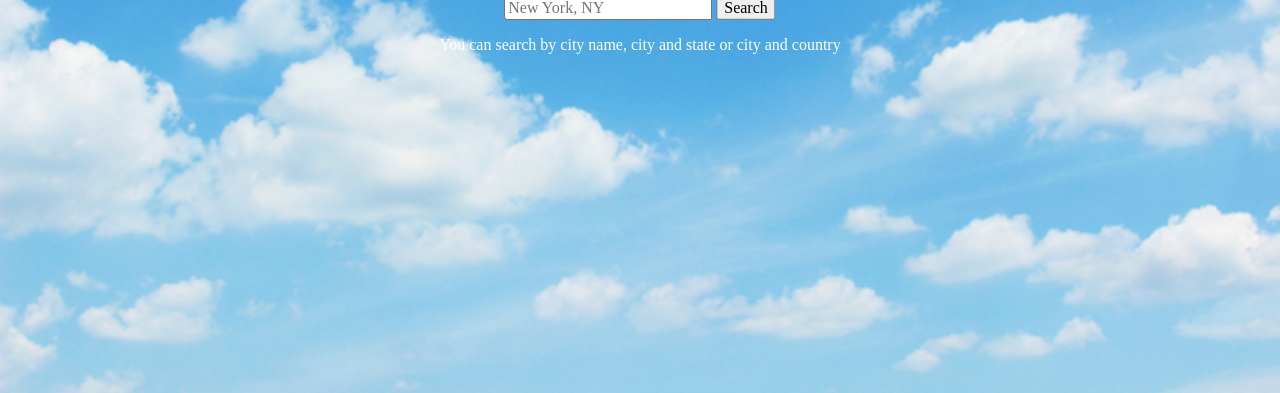
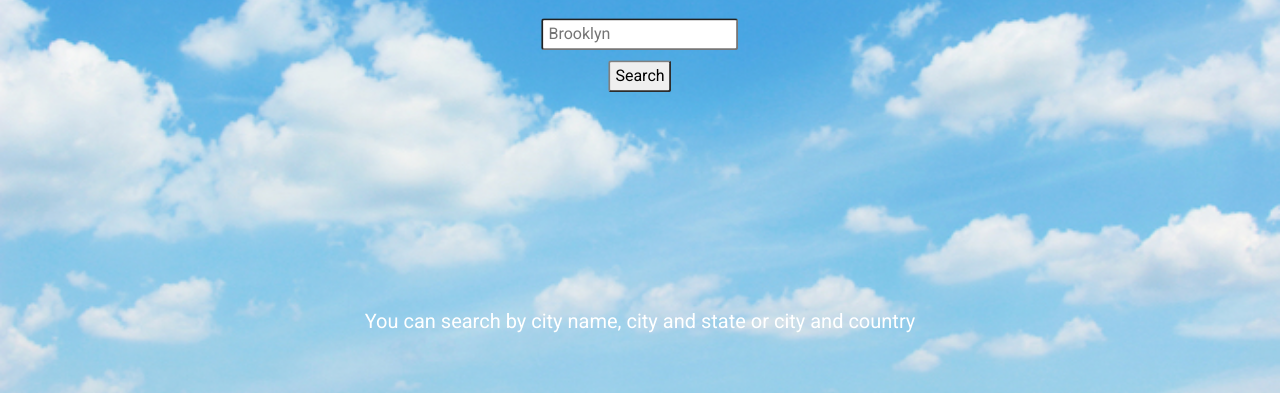
Before and after one commit to Laurawbrooklyn/weather-app-project, a website: page templates/home.html in a window 1280 px wide. Shown: the part 407-800 px from the top of the page. Drawn offline with nearby package versions, Linux system fonts and the light colour scheme.

Commit message:
fixed home page style

```diff
--- a/templates/home.html
+++ b/templates/home.html
@@ -4,20 +4,24 @@
 	<meta charset="utf-8">
 	<title>Search For Weather By City</title>
 	<meta name="viewport" content="width=device-width">
+	<link rel="stylesheet" media="none" onload="this.media='all'" href="https://cdnjs.cloudflare.com/ajax/libs/normalize/4.2.0/normalize.min.css">
+	<link href="https://fonts.googleapis.com/css?family=Roboto" rel="stylesheet">
 	<link href="style.css" rel="stylesheet" type="text/css">
-	<link rel="stylesheet" media="none" onload="this.media='all'" href="https://cdnjs.cloudflare.com/ajax/libs/normalize/4.2.0/normalize.min.css">
 </head>
 
 <body>
 
 	<div class="home-image">
-  <div class="home-text">
-    <h1>Search For Weather</h1>
-			<input type="text" placeholder="New York, NY" id="city" name= "city-name" value = "">
-    	<button>Search</button>
-				 <p>You can search by city name, city and state or city and country</p>
-  </div>
-</div>
+		<div class="home-text">
+			<h1>Search For Weather</h1>
+			<input type="text" placeholder="Brooklyn" id="city-search" name= "city-name" value = "">
+			<button class="search-button">Search</button>
+
+		</div>
+		<div class="home-text-bottom">
+			<p>You can search by city name, city and state or city and country</p>
+		</div>
+	</div>
 
 </body>
 </html>
--- a/templates/style.css
+++ b/templates/style.css
@@ -1,5 +1,6 @@
 body, html {
     height: 100%;
+    font-family: 'Roboto', sans-serif;
 }
 
 .home-image {
@@ -37,3 +38,32 @@ body, html {
     transform: translate(-50%, -50%);
     color: white;
 }
+.home-text h1 {
+    font-size: 50px;
+}
+
+.home-text-bottom {
+    text-align: center;
+    position: fixed;
+    bottom: 5%;
+    color: white;
+    width: 100%;
+}
+
+.home-text-bottom p {
+    text-align: center;
+    font-size: 20px;
+}
+
+.search-button {
+    border-color: gray;
+    border-radius: 3px;
+    padding: 5px;
+}
+#city-search {
+  display: block;
+  margin: 0 auto;
+  margin-bottom: 10px;
+  border-radius: 3px;
+  padding: 5px;
+}
```
